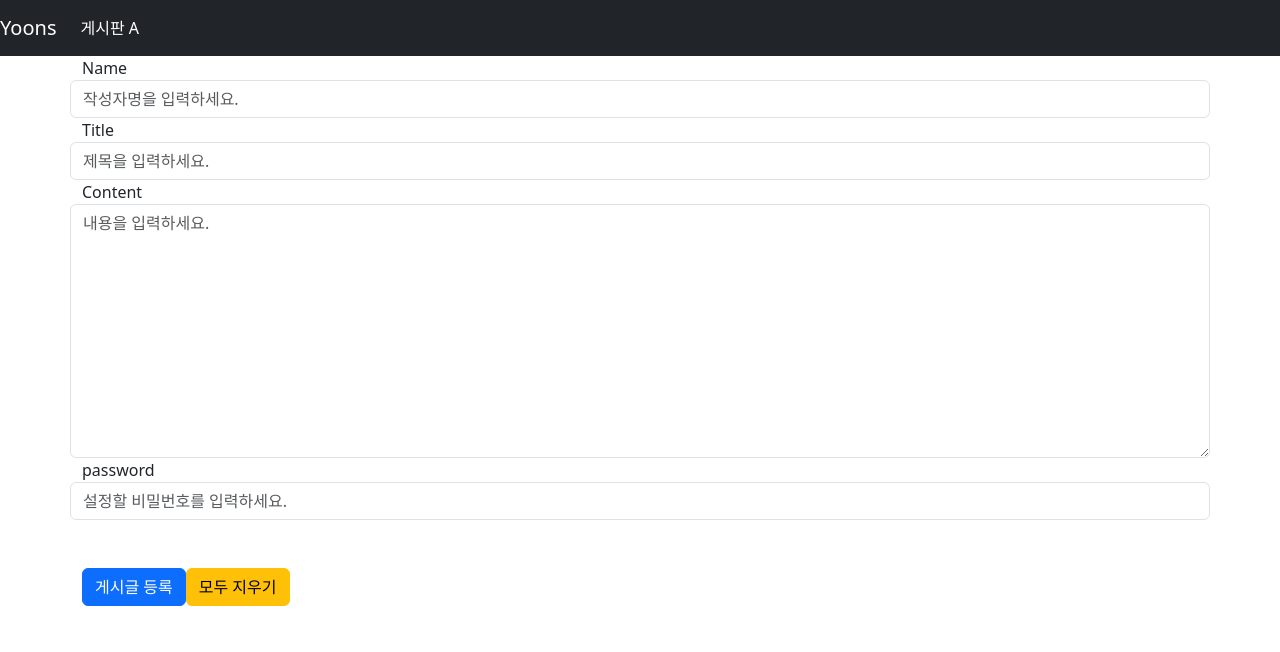
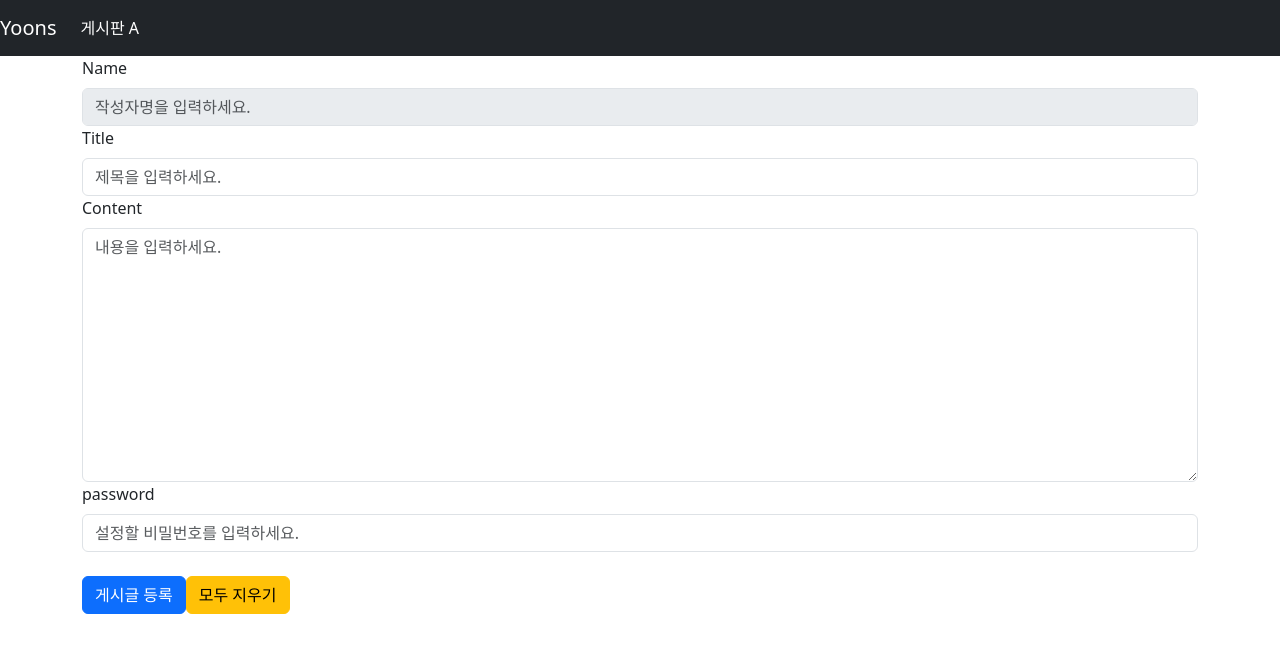
Before and after one commit to sangsang0114/WebFrontReact, a React (Create React App) app in the folder borad-front-react/: page /insert in a window 1280 px wide. Shown: the top 652 px of the page. Built offline with nearby package versions, Linux system fonts and the light colour scheme.

Commit message:
refactor : dto 필드명 변경에 따른 프론트엔드 필드명 변경 및 컴포넌트 정리

```diff
--- a/borad-front-react/src/component/ArticleInput.js
+++ b/borad-front-react/src/component/ArticleInput.js
@@ -1,30 +1,35 @@
 import GNB from "./GlobalNavigationBar";
-import { useRef } from "react";
+import { useRef, useState, useEffect } from "react";
 import { useNavigate } from "react-router-dom";
-import { Form, Button, Container, FormGroup, Row } from 'react-bootstrap';
+import { Form, Button, Container } from 'react-bootstrap';
 import 'bootstrap/dist/css/bootstrap.min.css';
+import { useCookies } from 'react-cookie';
 
 export default function MyBoardInsert() {
     const nicknameRef = useRef(null);
     const titleRef = useRef(null);
     const contentRef = useRef(null);
     const navigate = useNavigate();
-    const backEndDomain = "http://localhost:3030";
+    const backEndDomain = "http://localhost:8080/api/v1/article";
+    const [cookies, setCookie, removeCookie] = useCookies(['id']);
+    const [userId, setUserId] = useState(null);
+    const [userName, setUserName] = useState(null);
+
+    useEffect(() => {
+        setUserId(cookies.id);
+        setUserName(cookies.name);
+    })
 
     function addArticle(event) {
         event.preventDefault();
 
-        let now = new Date().toString();
-        let bodyString = JSON.stringify({
+        const bodyString = JSON.stringify({
             mem_id: nicknameRef.current.value,
             title: titleRef.current.value,
             text: contentRef.current.value,
-            count: 1,
-            reg_dtm: now,
-            mod_dtm: now,
         });
 
-        const requestUrl = `${backEndDomain}/boards/`;
+        const requestUrl = `${backEndDomain}/`;
         fetch(requestUrl,
             {
                 method: "POST",
@@ -33,7 +38,7 @@ export default function MyBoardInsert() {
             }
         )
             .then((response) => response.json())
-            .then((result) => {
+            .then(() => {
                 alert('게시글 등록이 완료되었습니다.');
                 navigate('/');
             });
@@ -43,43 +48,28 @@ export default function MyBoardInsert() {
             <GNB />
             <Container>
                 <Form>
-                    <Form.Group as={Row}>
-                        <label>Name</label>
-                        <input
-                            type="text"
-                            className="form-control"
-                            placeholder="작성자명을 입력하세요."
-                            ref={nicknameRef}
+                    <Form.Group>
+                        <Form.Label>Name</Form.Label>
+                        <Form.Control type="text" placeholder="작성자명을 입력하세요."
+                            ref={nicknameRef} value={userId} disabled
                         />
                     </Form.Group>
-                    <Form.Group as={Row}>
-                        <label>Title</label>
-                        <input
-                            type="text"
-                            className="form-control"
-                            placeholder="제목을 입력하세요."
+                    <Form.Group>
+                        <Form.Label>Title</Form.Label>
+                        <Form.Control type="text" placeholder="제목을 입력하세요."
                             ref={titleRef}
                         />
                     </Form.Group>
-                    <Form.Group as={Row}>
-                        <label>Content</label>
-                        <textarea
-                            className="form-control"
-                            placeholder="내용을 입력하세요."
-                            rows={10}
+                    <Form.Group>
+                        <Form.Label>Content</Form.Label>
+                        <Form.Control as="textarea" placeholder="내용을 입력하세요." rows={10}
                             ref={contentRef}
                         />
                     </Form.Group>
-                    <Form.Group as={Row}>
-                        <label>password</label>
-                        <input
-                            type="password"
-                            className="form-control"
-                            placeholder="설정할 비밀번호를 입력하세요."
-                        />
+                    <Form.Group className="mb-4">
+                        <Form.Label>password</Form.Label>
+                        <Form.Control type="password" placeholder="설정할 비밀번호를 입력하세요." />
                     </Form.Group>
-                    <br />
-                    <br />
                     <Button variant="primary" onClick={addArticle}>게시글 등록</Button>
                     <Button type="reset" variant="warning">모두 지우기</Button>
                 </Form>
--- a/borad-front-react/src/component/ArticleUpdate.js
+++ b/borad-front-react/src/component/ArticleUpdate.js
@@ -1,7 +1,6 @@
 import GNB from "./GlobalNavigationBar";
 import { useEffect, useState } from "react";
-import { useParams, useNavigate } from "react-router-dom";
-
+import { useParams, useNavigate, useLocation } from "react-router-dom";
 import { Form, Button, Container } from 'react-bootstrap';
 import 'bootstrap/dist/css/bootstrap.min.css';
 
@@ -9,33 +8,26 @@ export default function MyBoardInsert() {
     const { id } = useParams();
     const [oldArticle, setOldArticle] = useState({});
     const navigate = useNavigate();
-    const backEndDomain = "http://localhost:3030";
+    const backEndDomain = "http://localhost:8080/api/v1/article";
+    const location = useLocation();
+
     useEffect(() => {
-        const loadArticleRequestUrl = `${backEndDomain}/boards/${id}`
-        fetch(loadArticleRequestUrl)
-            .then(response => response.json())
-            .then(json => {
-                setOldArticle(json);
-            });
+        setOldArticle({ ...location.state });
     }, []);
 
     const onFormCahnge = (e) => {
-        let newArticle = oldArticle;
+        const newArticle = oldArticle;
         newArticle[e.target.name] = e.target.value;
         setOldArticle(newArticle);
     }
 
     function updateArticle(event) {
         event.preventDefault();
-        const requestUrl = `${backEndDomain}/boards/${id}`;
-        let now = new Date().toString();
-        console.log(oldArticle.title);
-        let bodyString = JSON.stringify({
+        const requestUrl = `${backEndDomain}/${id}`;
+        const bodyString = JSON.stringify({
             title: oldArticle.title,
-            text: oldArticle.text,
-            mod_dtm: now,
+            content: oldArticle.content,
         });
-        console.log(bodyString);
         fetch(requestUrl,
             {
                 method: "PATCH",
@@ -44,9 +36,9 @@ export default function MyBoardInsert() {
             }
         )
             .then((response) => response.json())
-            .then((result) => {
+            .then(() => {
                 alert('게시글 수정 완료');
-                navigate('/');
+                navigate(`/${id}`);
             });
     }
     return (
@@ -54,34 +46,26 @@ export default function MyBoardInsert() {
             <GNB />
             <Container>
                 <Form>
-                    <div className="form-group">
-                        <label>Name</label>
-                        <input
-                            type="text"
-                            className="form-control"
-                            readOnly={true}
-                            value={oldArticle.mem_id || "unknown"}
+                    <Form.Group>
+                        <Form.Label>Name</Form.Label>
+                        <Form.Control type="text" disabled
+                            value={oldArticle.memberId || "unknown"}
                         />
-                    </div>
-                    <div className="form-group">
-                        <label>Title</label>
-                        <input type="text" name="title" className="form-control"
-                            placeholder="제목을 입력하세요" defaultValue={oldArticle.title}
+                    </Form.Group>
+                    <Form.Group>
+                        <Form.Label>Title</Form.Label>
+                        <Form.Control type="text" placeholder="제목을 입력하세요" name="title"
+                            onChange={onFormCahnge}
+                            defaultValue={oldArticle.title}
                         />
-                    </div>
-                    <div className="form-group">
-                        <label>Content</label>
-                        <textarea
-                            name="text"
-                            className="form-control"
-                            placeholder="내용을 입력하세요"
-                            defaultValue={oldArticle.text || ""}
+                    </Form.Group>
+                    <Form.Group className='mb-4'>
+                        <Form.Label>Content</Form.Label>
+                        <Form.Control as="textarea" name="content" placeholder="내용을 입력하세요" rows={10}
                             onChange={onFormCahnge}
-                            rows={10}
+                            defaultValue={oldArticle.content || ""}
                         />
-                    </div>
-                    <br />
-                    <br />
+                    </Form.Group>
                     <Button variant="primary" onClick={updateArticle}>게시글 수정</Button>
                     <Button type="reset" variant="warning">모두 지우기</Button>
                 </Form>
```
